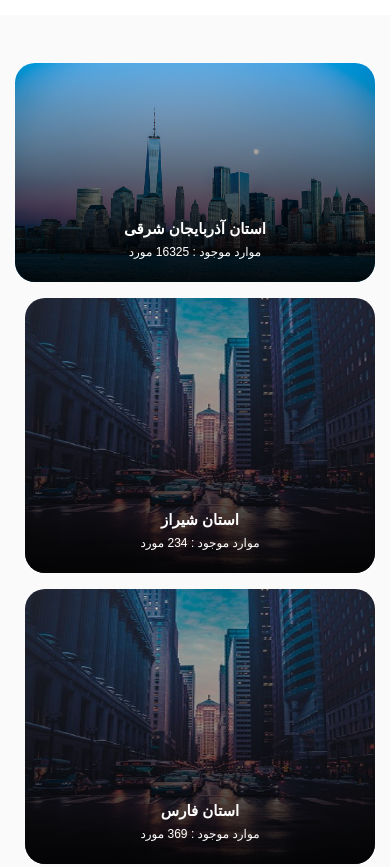
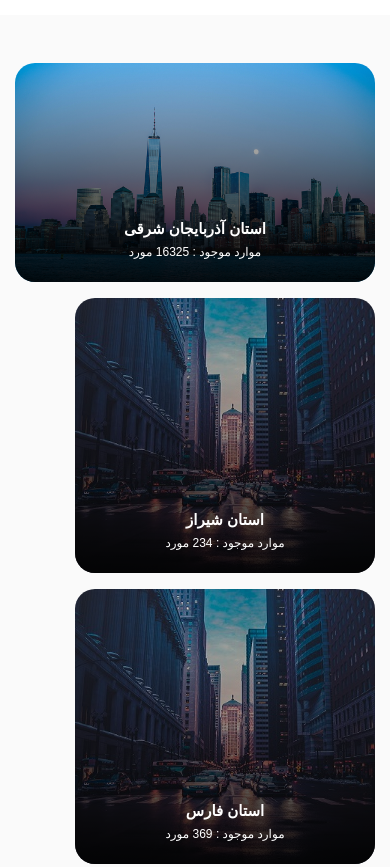
Before and after one commit to hadiesmaeilpour/Homesa, a plain HTML site: page index.html in a window 390 px wide. Shown: the part 2277-3144 px from the top of the page. Drawn offline with Linux system fonts and the light colour scheme; a small style sheet from the web is missing; a web font is replaced by a local one.

Commit message:
Update style.css

```diff
--- a/css/style.css
+++ b/css/style.css
@@ -263,21 +263,21 @@ li.slick-active button {
 }
 @media screen and (max-width:768px) {
 	.city-images2 {
-		width: 450px;
+		width: 510px;
 		height: 309px;
 	}
 	.city-images2 img {
-		width: 450px;
+		width: 510px;
 		height: 309px;
 	}
 }
 @media screen and (max-width:550px) {
 	.city-images2 {
-		width: 350px;
+		width: 300px;
 		height: 275px;
 	}
 	.city-images2 img {
-		width: 350px;
+		width: 300px;
 		height: 275px;
 	}
 }
```
